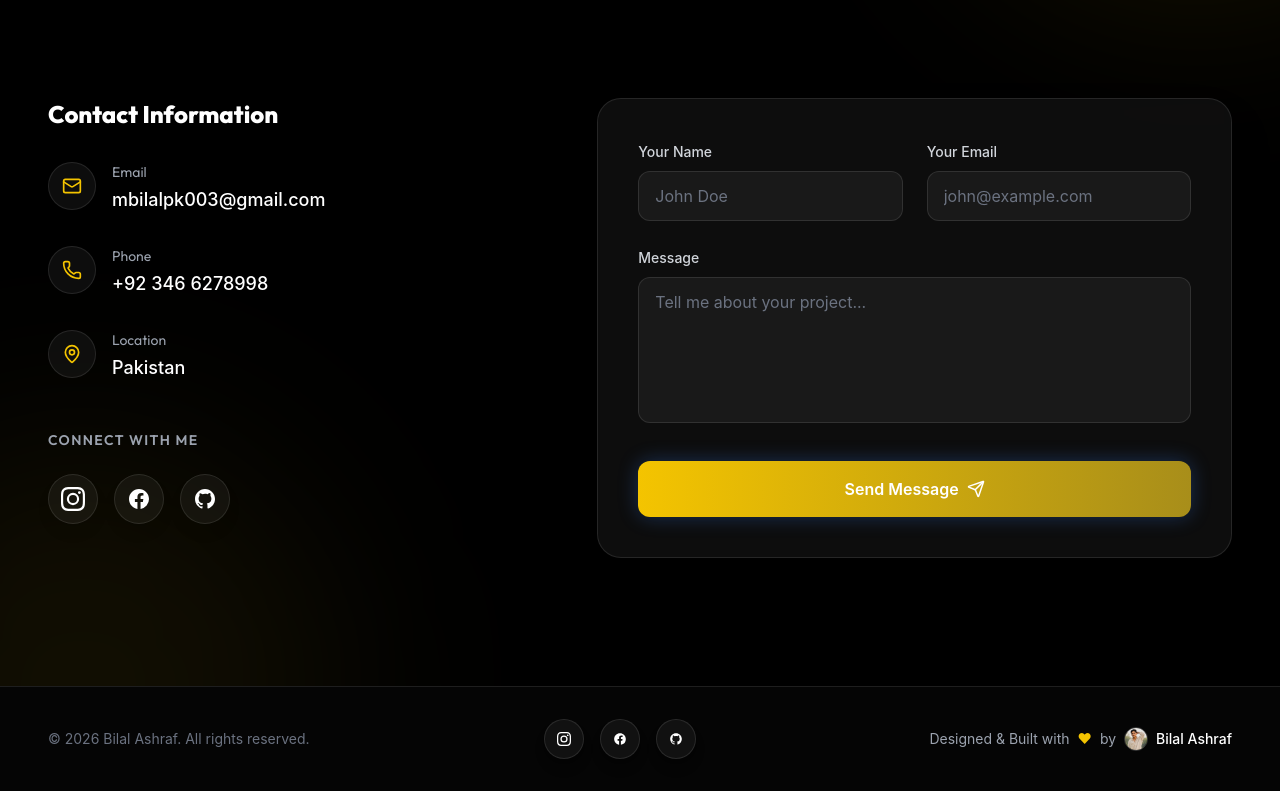
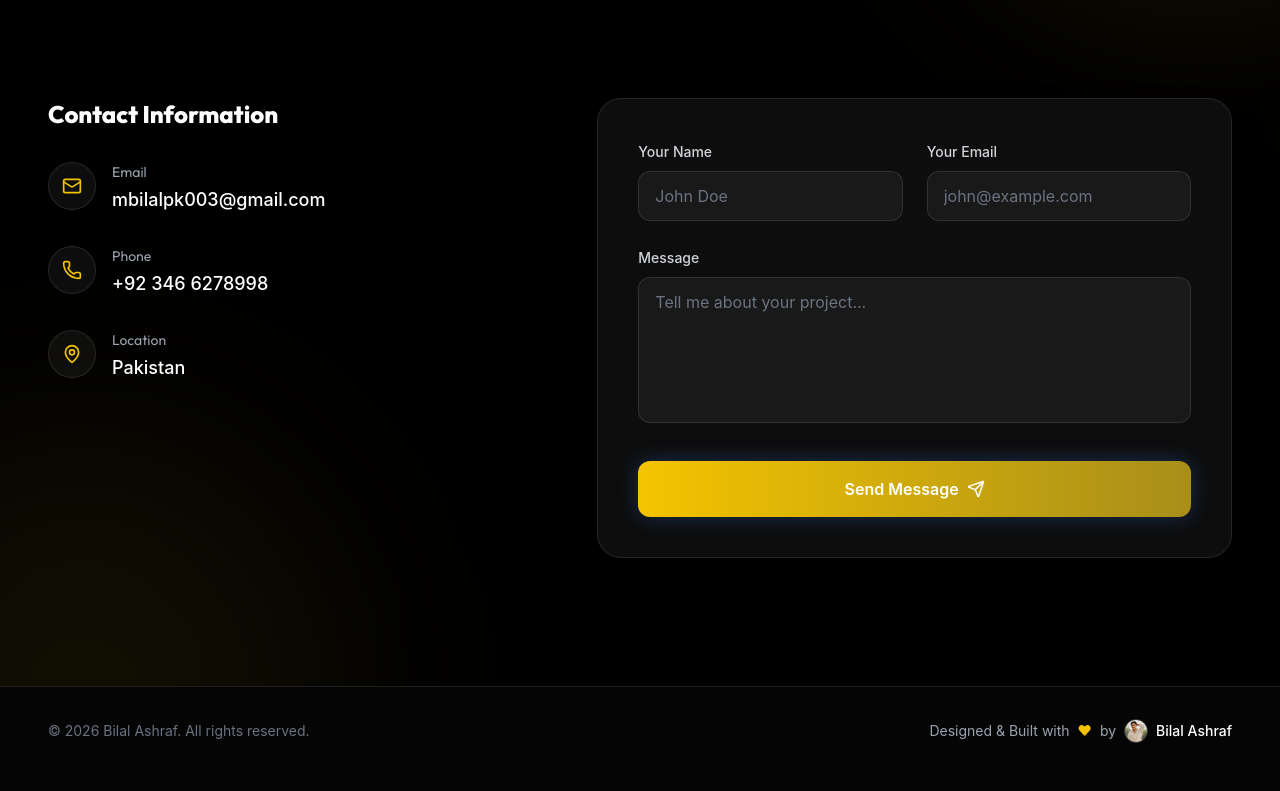
Before and after one commit to mbilaashraf003-hash/bilalportfolio, a React (Vite) app: page / in a window 1280 px wide. Shown: the part 7751-8542 px from the top of the page. Built offline with nearby package versions, Linux system fonts and the light colour scheme.

Commit message:
Remove duplicate social icons from Contact and Footer

```diff
--- a/src/components/Contact.jsx
+++ b/src/components/Contact.jsx
@@ -1,6 +1,5 @@
 import React, { useState } from 'react';
 import { Send, MapPin, Mail, Phone } from 'lucide-react';
-import SocialLinks from './SocialLinks';
 
 const Contact = () => {
   const [formState, setFormState] = useState({
@@ -68,11 +67,6 @@ const Contact = () => {
                 </div>
               </div>
             </div>
-
-            <div className="mt-12">
-              <h4 className="text-sm font-semibold text-gray-400 uppercase tracking-widest mb-6">Connect With Me</h4>
-              <SocialLinks />
-            </div>
           </div>
 
           <div className="w-full lg:w-7/12" data-aos="fade-left">
--- a/src/components/Footer.jsx
+++ b/src/components/Footer.jsx
@@ -1,19 +1,13 @@
 import React from 'react';
-import SocialLinks from './SocialLinks';
 
 const Footer = () => {
   return (
     <footer className="py-8 border-t border-white/10 bg-[#050505]">
-      <div className="container mx-auto px-6 md:px-12 flex flex-col md:flex-row items-center justify-between gap-6">
-        <p className="text-gray-500 text-sm order-3 md:order-1">
+      <div className="container mx-auto px-6 md:px-12 flex flex-col md:flex-row items-center justify-between gap-4">
+        <p className="text-gray-500 text-sm">
           &copy; {new Date().getFullYear()} Bilal Ashraf. All rights reserved.
         </p>
-
-        <div className="order-2">
-          <SocialLinks className="gap-3" iconClassName="p-2 w-10 h-10" />
-        </div>
-
-        <div className="flex items-center gap-1 text-sm text-gray-400 order-1 md:order-3">
+        <div className="flex items-center gap-1 text-sm text-gray-400">
           Designed & Built with <span className="text-primary mx-1">❤</span> by
           <div className="flex items-center gap-2 ml-1">
             <img src="/images/bilal.jpg" alt="Bilal Ashraf" className="w-6 h-6 rounded-full object-cover border border-white/20" />
```
